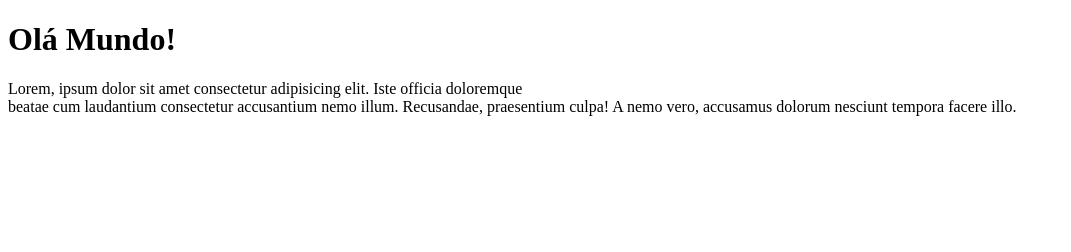
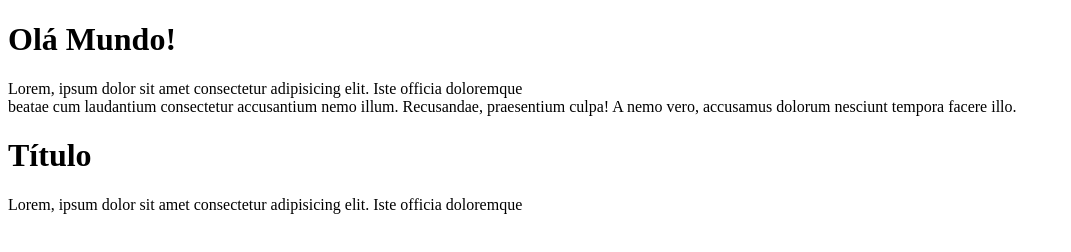
Before and after one commit to tjunior103/curso-git, a plain HTML site: page index.html in a window 1280 px wide. Shown: the whole page, without its empty margins (0-1071 px from the left). Drawn offline with Linux system fonts and the light colour scheme.

Commit message:
atualizando branch conflito-main

```diff
--- a/index.html
+++ b/index.html
@@ -5,12 +5,16 @@
     <meta charset="UTF-8">
     <meta http-equiv="X-UA-Compatible" content="IE=edge">
     <meta name="viewport" content="width=device-width, initial-scale=1.0">
-    <title>Document</title>
+    <title>Cpnflito</title>
 </head>
 
 <body>
     <h1>Olá Mundo!</h1>
     <p>Lorem, ipsum dolor sit amet consectetur adipisicing elit. Iste officia doloremque <br>beatae cum laudantium consectetur accusantium nemo illum. Recusandae, praesentium culpa! A nemo vero, accusamus dolorum nesciunt tempora facere illo.</p>
+    <div>
+        <h1>Título</h1>
+        <p>Lorem, ipsum dolor sit amet consectetur adipisicing elit. Iste officia doloremque</p>
+    </div>
 </body>
 
 </html>
```
